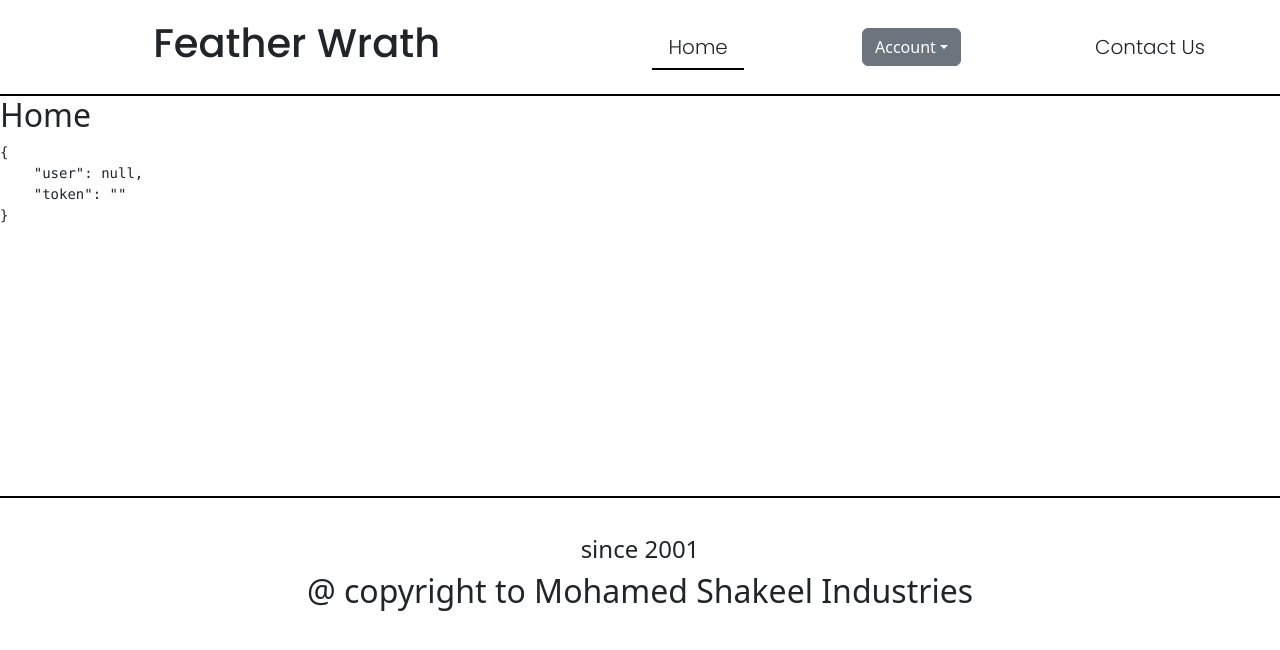
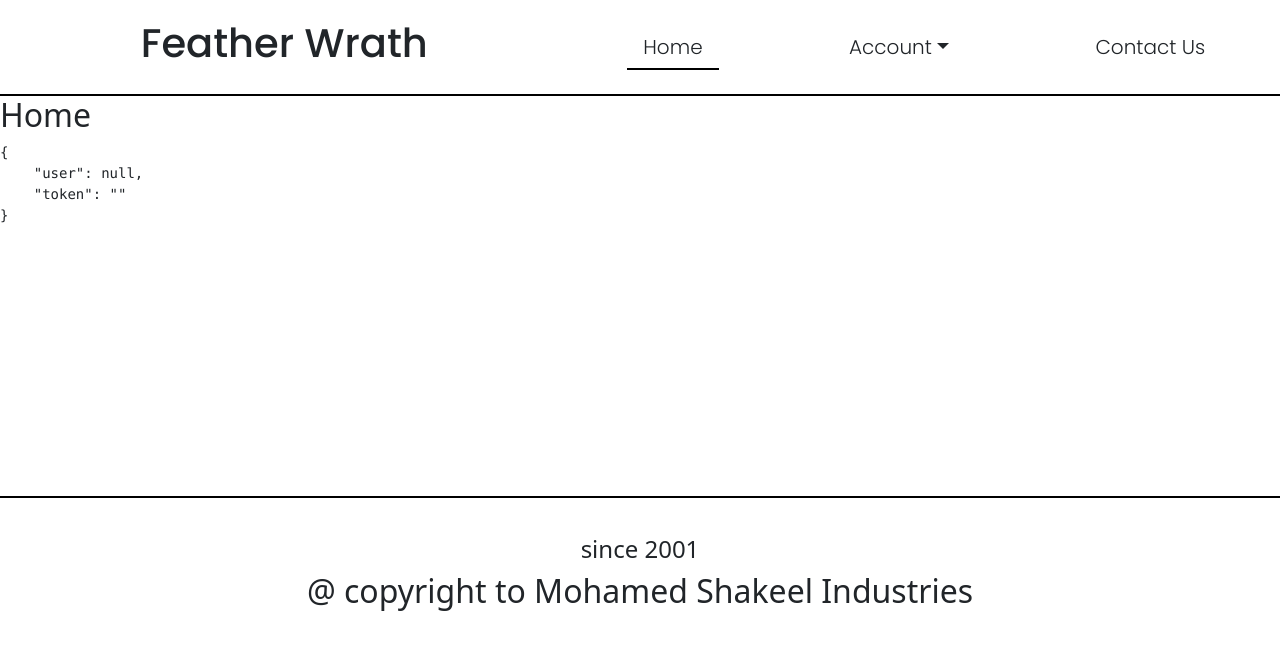
Before and after one commit to shakkelu/MERN-stack-Ecommerce-website, a React (Create React App) app in the folder client-app/: page / in a window 1280 px wide. Shown: the top 650 px of the page. Built offline with nearby package versions, Linux system fonts and the light colour scheme.

Commit message:
Just a small modification on dropdown

```diff
--- a/client-app/src/components/header.js
+++ b/client-app/src/components/header.js
@@ -42,7 +42,7 @@ export function Header() {
 
               <div className="dropdown">
                 <button
-                  className="btn btn-secondary dropdown-toggle"
+                  className="btn nav-text poppins-light dropdown-toggle"
                   type="button"
                   data-bs-toggle="dropdown"
                   aria-expanded="false"
```
